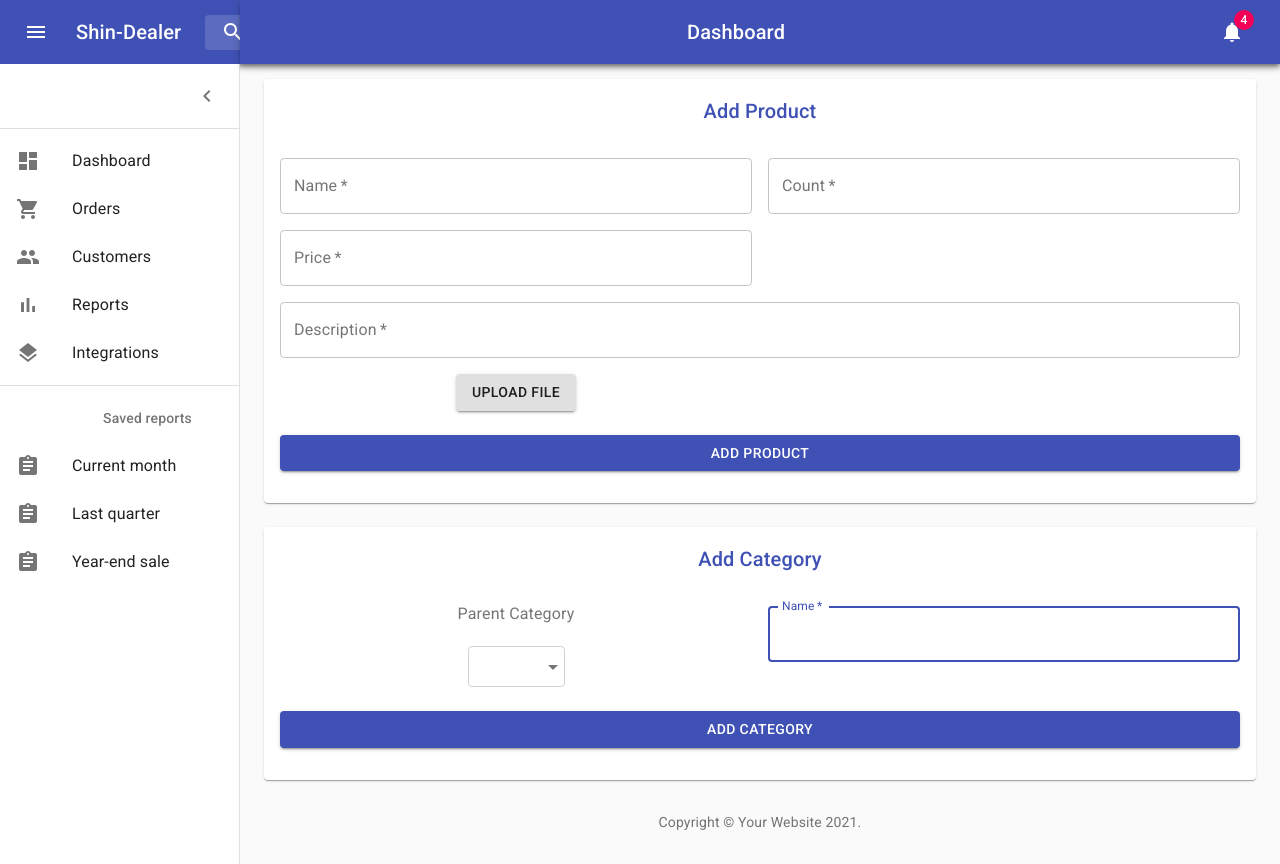
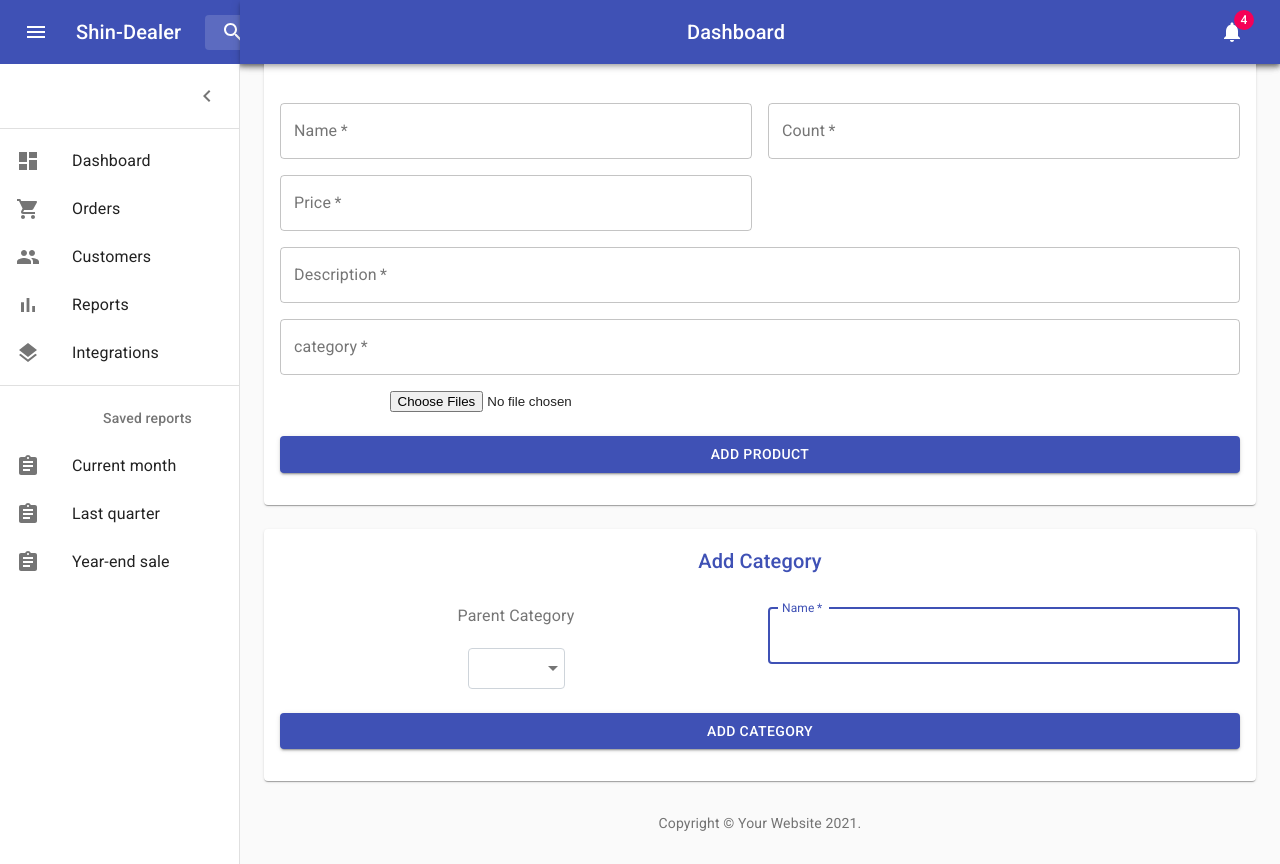
Before and after one commit to Shahrzad-gh/Shin-dealer, a React (Create React App) app in the folder client/: page /Admin in a window 1280 px wide. Built offline with nearby package versions, Linux system fonts and the light colour scheme.

Commit message:
add product update admin

```diff
--- a/client/src/components/Admin/AddCategory.js
+++ b/client/src/components/Admin/AddCategory.js
@@ -82,7 +82,7 @@ export default function AddCategory() {
   }
 
 
-  async function handleOnSubmit(e){
+  async function handleAddCategory(e){
     e.preventDefault();
     try{
       const categoryData = {
@@ -101,7 +101,7 @@ export default function AddCategory() {
     <React.Fragment>
       <Title>Add Category</Title>
       <div>
-      <form className={classes.form} onSubmit={handleOnSubmit} noValidate>
+      <form className={classes.form} onSubmit={handleAddCategory} noValidate>
           <Grid container spacing={2}>
             <Grid item xs={12} sm={6}>
             <InputLabel htmlFor="parent-category">Parent Category</InputLabel>
--- a/client/src/components/Admin/AddProduct.js
+++ b/client/src/components/Admin/AddProduct.js
@@ -1,25 +1,26 @@
-import React, { useState } from 'react';
-import { makeStyles } from '@material-ui/core/styles';
-import Title from './Title';
-import Button from '@material-ui/core/Button';
-import TextField from '@material-ui/core/TextField';
-import Grid from '@material-ui/core/Grid';
-import axios from 'axios';
+import React, { useState } from "react";
+import { makeStyles } from "@material-ui/core/styles";
+import Title from "./Title";
+import Button from "@material-ui/core/Button";
+import TextField from "@material-ui/core/TextField";
+import Grid from "@material-ui/core/Grid";
+import axios from "axios";
 import { useHistory } from "react-router-dom";
+import Fab from "@material-ui/core/Fab";
 
 const useStyles = makeStyles((theme) => ({
   paper: {
     marginTop: theme.spacing(8),
-    display: 'flex',
-    flexDirection: 'column',
-    alignItems: 'center',
+    display: "flex",
+    flexDirection: "column",
+    alignItems: "center",
   },
   avatar: {
     margin: theme.spacing(1),
     backgroundColor: theme.palette.secondary.main,
   },
   form: {
-    width: '100%', // Fix IE 11 issue.
+    width: "100%", // Fix IE 11 issue.
     marginTop: theme.spacing(3),
   },
   submit: {
@@ -29,37 +30,50 @@ const useStyles = makeStyles((theme) => ({
 
 export default function AddProduct() {
   const classes = useStyles();
+  const [picture, setPicture] = useState([])
   const [product, setProduct] = useState({
-    picture:'',
-    name:'',
-    count:'',
-    price:'',
-    description:''
+    name: "",
+    count: "",
+    price: "",
+    description: "",
+    category:""
   });
   const history = useHistory();
 
-  const {picture, name, count, price, description} = product;
+  const {name, count, price, description, category } = product;
 
-  function handleOnChange(e){
-    setProduct({...product,[e.target.name] : e.target.value});
+  function handleOnChange(e) {
+    setProduct({ ...product, [e.target.name]: e.target.value });
   }
 
+  function handleUploadImage(e) {
+    console.log(e.target.files[0])
+    setPicture([...picture, e.target.files]);
+  }
 
-  async function handleOnSubmit(e){
+  async function handleOnSubmit(e) {
+    console.log(picture)
+
     e.preventDefault();
-    try{
-      const productData = {
-        picture,
-        name,
-        count,
-        price,
-        description
-      };
-      await axios.post('/addproduct', productData);
-      history.push("/Admin");
-      window.location.reload(true);
-    }catch(err){
-      console.error(err)
+    const productData = new FormData()
+    productData.append('name', name)
+    productData.append('count', count)
+    productData.append('price', price)
+    productData.append('description', description)
+    productData.append('category', category)
+
+    for (let pic of picture) {
+      productData.append('picture', pic)
+    }
+
+    console.log(productData);
+
+    try {
+      await axios.post("/addproduct",  productData);
+     // history.push("/Admin");
+      //window.location.reload(true);
+    } catch (err) {
+      console.error(err);
     }
   }
 
@@ -67,7 +81,7 @@ export default function AddProduct() {
     <React.Fragment>
       <Title>Add Product</Title>
       <div>
-      <form className={classes.form} onSubmit={handleOnSubmit} noValidate>
+        <form className={classes.form} noValidate>
           <Grid container spacing={2}>
             <Grid item xs={12} sm={6}>
               <TextField
@@ -76,7 +90,7 @@ export default function AddProduct() {
                 variant="outlined"
                 required
                 fullWidth
-                id="name"
+                id="p-name"
                 label="Name"
                 value={name}
                 onChange={handleOnChange}
@@ -120,27 +134,33 @@ export default function AddProduct() {
               />
               <div className="email error"></div>
             </Grid>
+            <Grid item xs={12}>
+              <TextField
+                variant="outlined"
+                required
+                fullWidth
+                id="category"
+                label="category"
+                name="category"
+                value={category}
+                onChange={handleOnChange}
+              />
+              <div className="category error"></div>
+            </Grid>
             <Grid item xs={12} sm={6}>
-              <Button
-                variant="contained"
-                component="label"
-              >
-                Upload File
+              <label htmlFor="upload-photo">
                 <input
-                  type="image"
-                  alt="product-pic"
-                  name="picture"
-                  variant="outlined"
-                  id="picture"
-                  label="picture"
-                  value={picture}
-                  onChange={handleOnChange}
-                  hidden
+                  id="img"
+                  name="img"
+                  type="file"
+                  multiple
+                  onChange={handleUploadImage}
                 />
-              </Button>
+              </label>
             </Grid>
           </Grid>
           <Button
+            onClick={handleOnSubmit}
             type="submit"
             fullWidth
             variant="contained"
```
